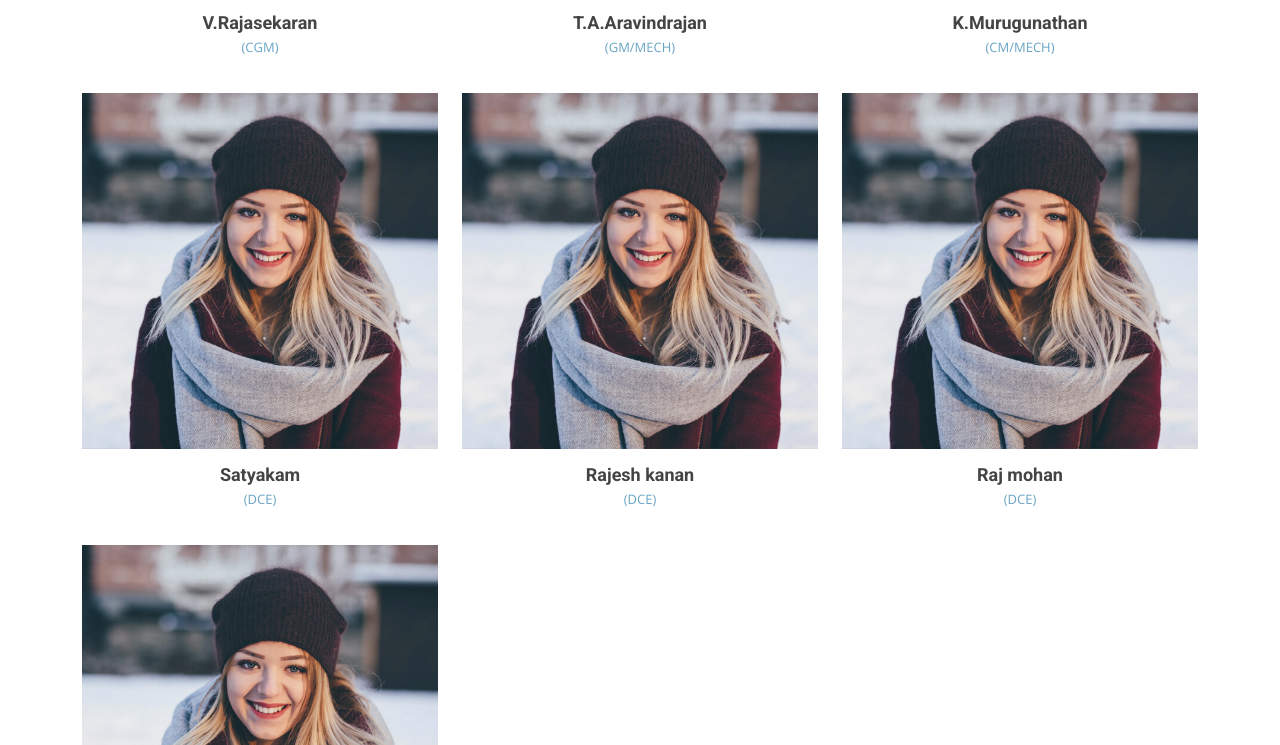
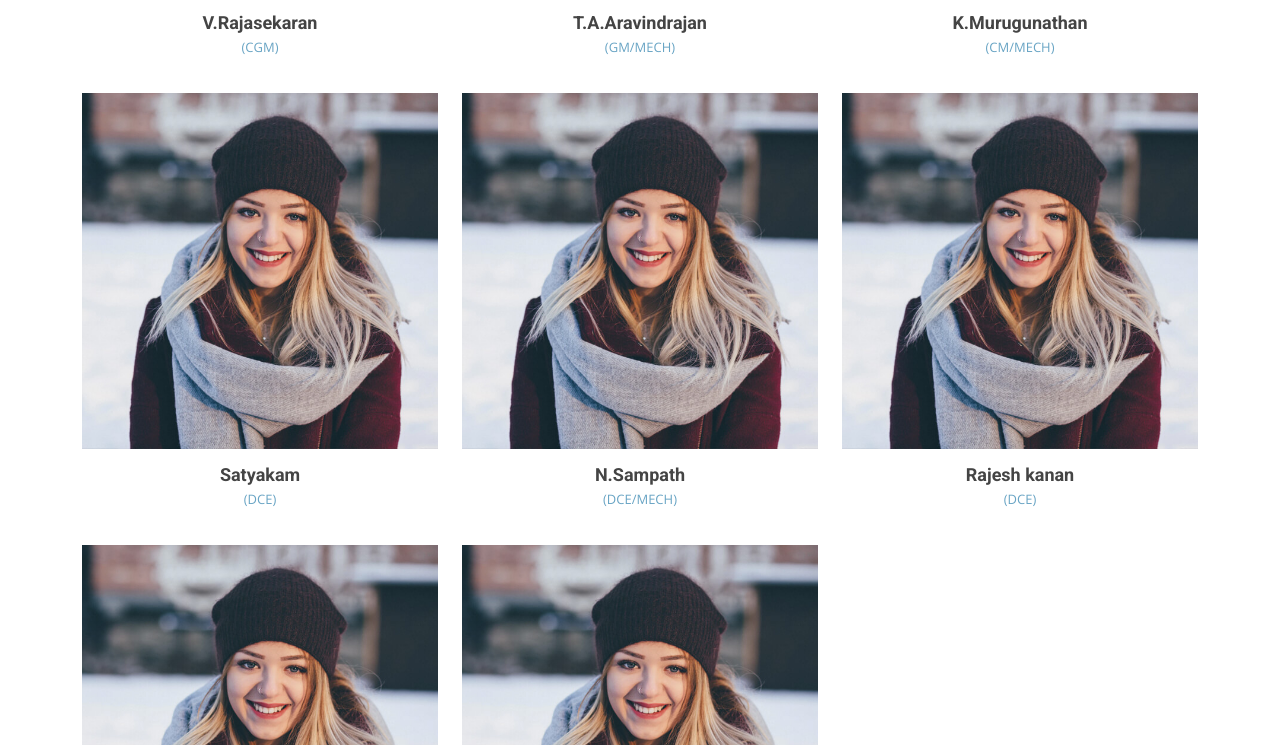
Before and after one commit to praveenreddy54/pse, a website: page public/team_mech.html in a window 1280 px wide. Shown: the part 571-1316 px from the top of the page. Drawn offline with nearby package versions, Linux system fonts and the light colour scheme.

Commit message:
Update team_mech.html

```diff
--- a/public/team_mech.html
+++ b/public/team_mech.html
@@ -198,12 +198,33 @@
                   <div
                     class="social flex justify-cntent-center align-items-center flex-column"
                   >
-                    <p class="text-white m-0">Ph.No: 6302341209</p>
+                     <p class="text-white m-0">Ph.No: 6302341209</p>
                   </div>
                 </div>
                 <div class="member-info">
                   <h4 align="center">Satyakam</h4>
                   <span align="center">(DCE)</span>
+                </div>
+              </div>
+            </div>
+
+            <div class="col-lg-4 col-md-6 d-flex align-items-stretch">
+              <div class="member">
+                <div class="member-img">
+                  <img
+                    src="assets/img/team/team-2.jpg"
+                    class="img-fluid"
+                    alt=""
+                  />
+                  <div
+                    class="social flex justify-cntent-center align-items-center flex-column"
+                  >
+                    <p class="text-white m-0">Ph.No: 6302341209</p>
+                  </div>
+                </div>
+                <div class="member-info">
+                  <h4 align="center">N.Sampath </h4>
+                  <span align="center">(DCE/Mech)</span>
                 </div>
               </div>
             </div>
```
